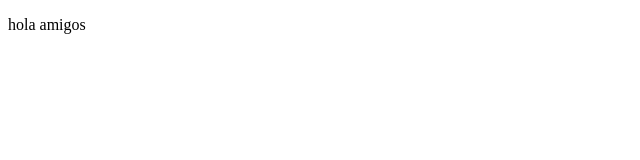
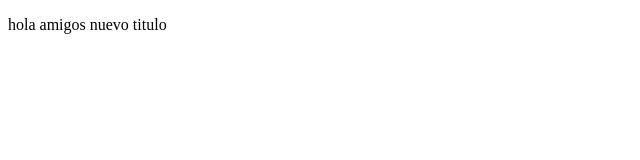
Before and after one commit to AnaRamos/nodejs, a plain HTML site: page index.html in a window 1280 px wide. Shown: the full height of the page, 0-640 px from the left. Drawn offline with Linux system fonts and the light colour scheme.

Commit message:
segundo commit revisado y agregado util.txt

```diff
--- a/index.html
+++ b/index.html
@@ -9,7 +9,7 @@
 </head>
 
 <body>
-    <p>hola amigos</p>
+    <p>hola amigos nuevo titulo</p>
 </body>
 
 </html>
```
Also changed, not shown: util.txt (added).
